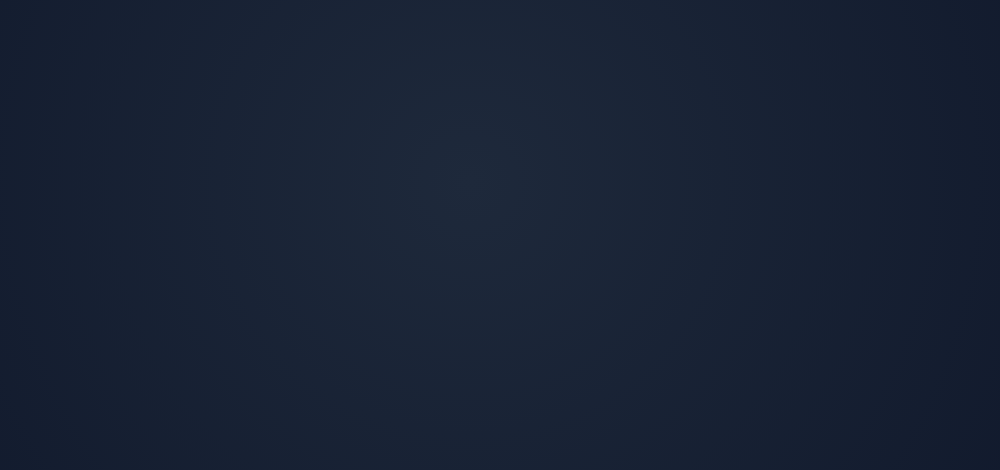
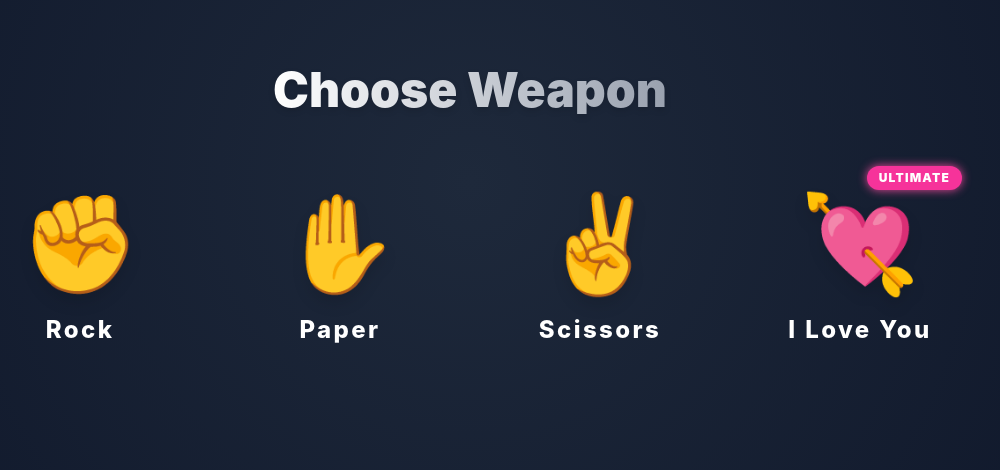
Before and after one commit to SHALAMZ/INT250_03_JACY_GAME, a Vue app: page / in a window 1280 px wide. Shown: the part 218-688 px from the top of the page, without its empty margins (170-1170 px from the left). Built offline with nearby package versions, Linux system fonts and the light colour scheme.

Commit message:
feat: add weapon selection with heart usage limit

```diff
--- a/src/App.vue
+++ b/src/App.vue
@@ -14,7 +14,7 @@ import RoundOverScreen from "./components/RoundOverScreen.vue";
 import MatchOverScreen from "./components/MatchOverScreen.vue";
 
 // Global State
-const gameState = ref("start"); // start, selectWeapon, selectElement, fighting, result, roundOver, matchOver
+const gameState = ref("selectWeapon"); // start, selectWeapon, selectElement, fighting, result, roundOver, matchOver
 
 // Match configuration
 const maxRounds = ref(1); // 1, 3, or 5
@@ -37,6 +37,14 @@ const playerChoice = ref({ weapon: null, element: null });
 const botChoice = ref({ weapon: null, element: null });
 
 const currentRoundLog = ref(null);
+
+function selectWeapon(wId) {
+	playerChoice.value.weapon = wId;
+	if (wId === "heart") {
+		playerHearts.value--;
+	}
+	gameState.value = "selectElement";
+}
 </script>
 
 <template>
@@ -50,7 +58,11 @@ const currentRoundLog = ref(null);
 		<StartScreen />
 
 		<!-- Select Weapon -->
-		<WeaponSelection />
+		<WeaponSelection
+			v-if="gameState === 'selectWeapon'"
+			:player-hearts="playerHearts"
+			@select="selectWeapon"
+		/>
 
 		<!-- Select Element -->
 		<ElementSelection />
--- a/src/components/WeaponSelection.vue
+++ b/src/components/WeaponSelection.vue
@@ -1,4 +1,32 @@
-<script setup></script>
+<script setup>
+import { weapons } from '../utils/gameData'
+
+defineProps({
+    playerHearts: Number
+})
+
+defineEmits(['select'])
+</script>
 
 <template>
+    <div class="flex flex-col items-center w-full max-w-5xl relative z-10 mt-16 md:mt-24">
+        <h2 class="text-3xl md:text-5xl font-black mb-8 text-center bg-clip-text text-transparent bg-linear-to-r from-white to-gray-400 drop-shadow-md">Choose Weapon</h2>
+
+        <div class="grid grid-cols-2 lg:grid-cols-4 gap-4 md:gap-8 w-full p-2">
+        <button v-for="w in weapons" :key="w.id"
+                @click="$emit('select', w.id)"
+                :disabled="w.id === 'heart' && playerHearts <= 0"
+                class="group relative flex flex-col items-center justify-center p-6 md:p-10 disabled:opacity-20 disabled:cursor-not-allowed cursor-pointer overflow-hidden rounded-3xl">
+            <div :class="['absolute inset-0 opacity-0  bg-linear-to-br', w.color]"></div>
+
+            <span class="text-5xl md:text-8xl mb-4 md:mb-6 drop-shadow-xl">{{ w.icon }}</span>
+            <span class="font-extrabold tracking-widest relative z-10 text-lg md:text-2xl">{{ w.name }}</span>
+            <span v-if="w.special" class="absolute top-3 right-3 text-[10px] md:text-xs font-black text-white bg-pink-500 shadow-[0_0_10px_rgba(236,72,153,1)] px-3 py-1 rounded-full uppercase tracking-widest">Ultimate</span>
+
+            <div v-if="w.id === 'heart' && playerHearts <= 0" class="absolute inset-0 bg-black/50 backdrop-blur-sm flex items-center justify-center font-bold text-lg text-white/50 uppercase tracking-widest">
+            Used
+            </div>
+        </button>
+        </div>
+    </div>
 </template>
```
